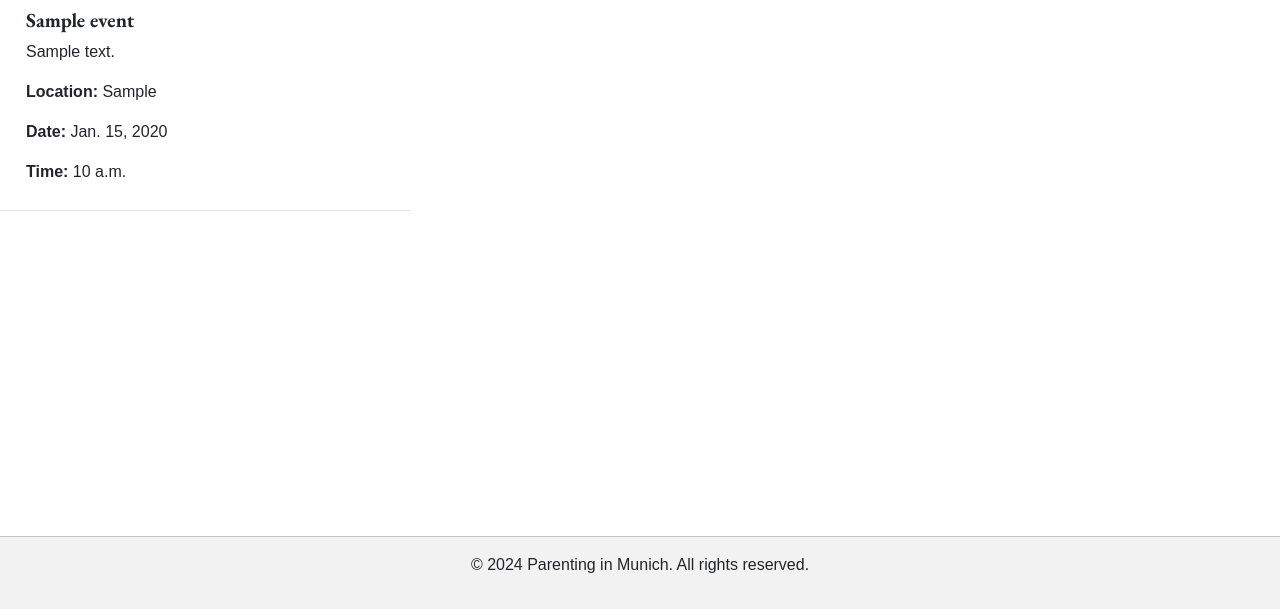
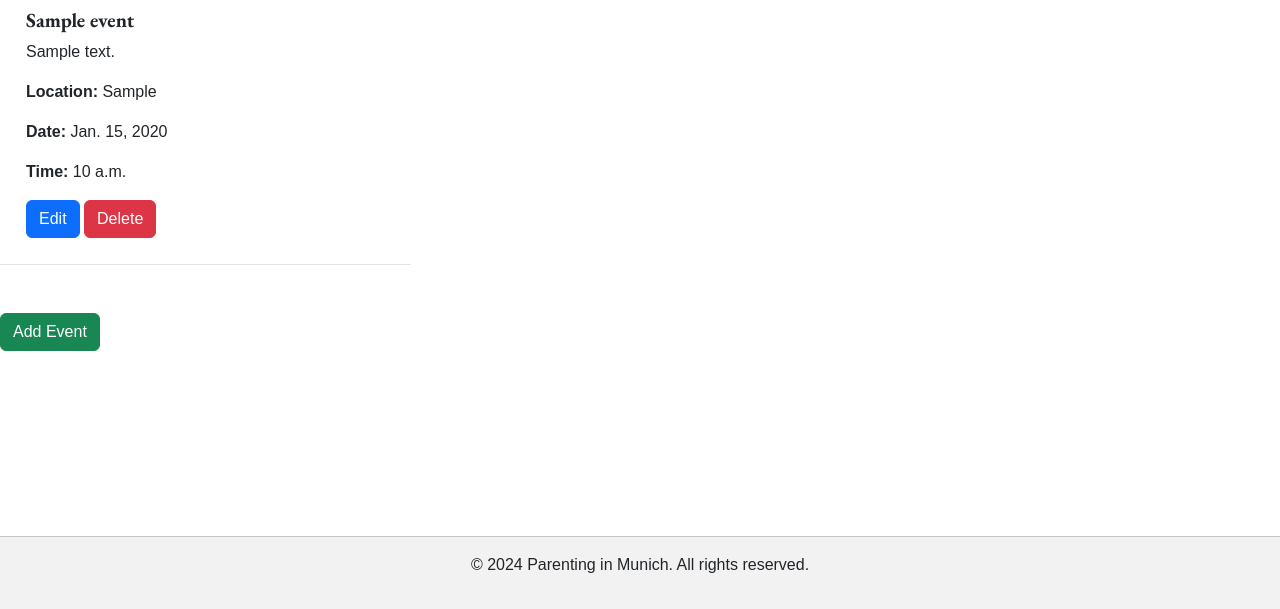
Before and after one commit to pswhdev/parenting_in_munich, a Django app: page /events/ in a window 1280 px wide. Shown: the part 191-800 px from the top of the page. Run offline with Django 4.2, Linux system fonts and the light colour scheme; a user stored in the database is signed in; tables that the repository leaves empty hold one stand-in row (values such as "Sample post"); parts of the project's set-up code (start-up, migrations or seed data) failed here and were passed over; some libraries are stand-ins or nearby versions; some web fonts are replaced.

Commit message:
Add buttons for admin on events.html

```diff
--- a/events/templates/events/events.html
+++ b/events/templates/events/events.html
@@ -15,9 +15,16 @@
                 <p class="card-text"><strong>Location:</strong> {{ event.location }}</p>
                 <p class="card-text"><strong>Date:</strong> {{ event.date }}</p>
                 <p class="card-text"><strong>Time:</strong> {{ event.time }}</p>
+                {% if request.user.is_staff %}
+                <a href="{% url 'admin:events_event_change' event.id %}" class="btn btn-primary">Edit</a>
+                <a href="{% url 'admin:events_event_delete' event.id %}" class="btn btn-danger">Delete</a>
+                {% endif %}
             </div>
         </div>
     </div>
     {% endfor %}
 </div>
+{% if request.user.is_staff %}
+<a href="{% url 'admin:events_event_add' %}" class="btn btn-success mt-4">Add Event</a>
+{% endif %}
 {% endblock %}
```
